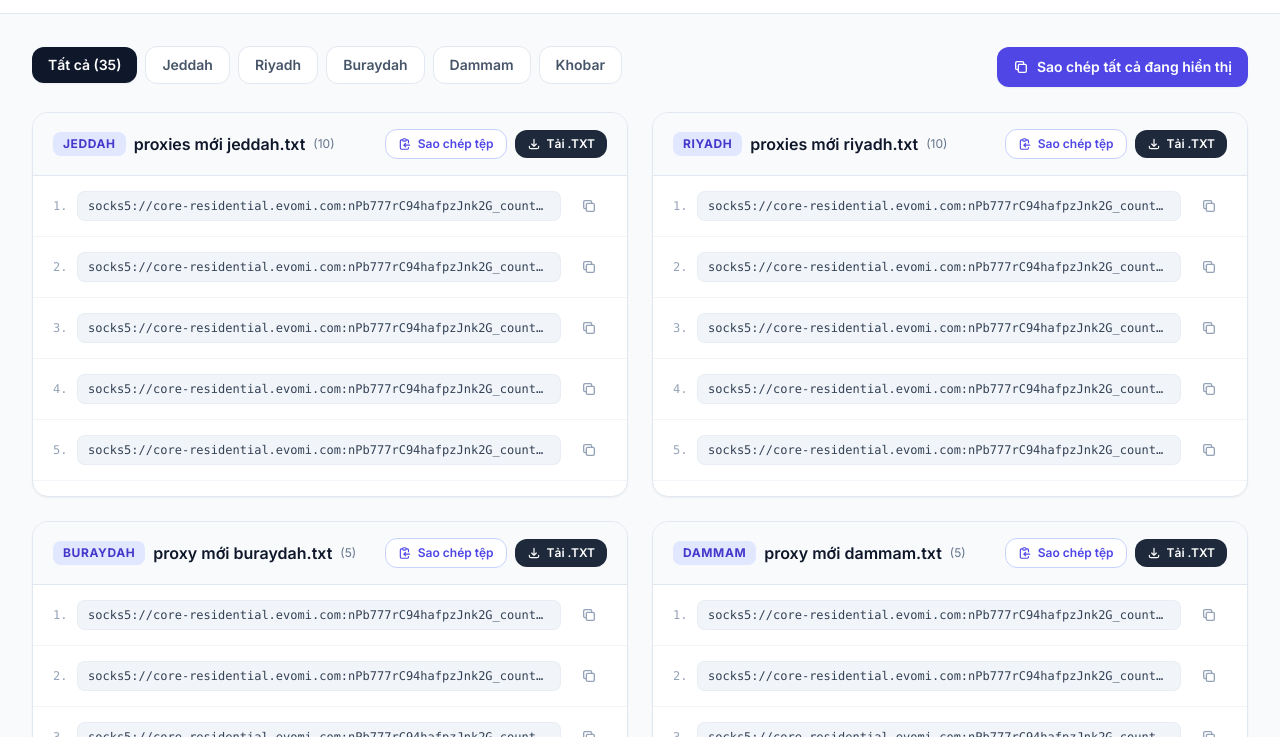
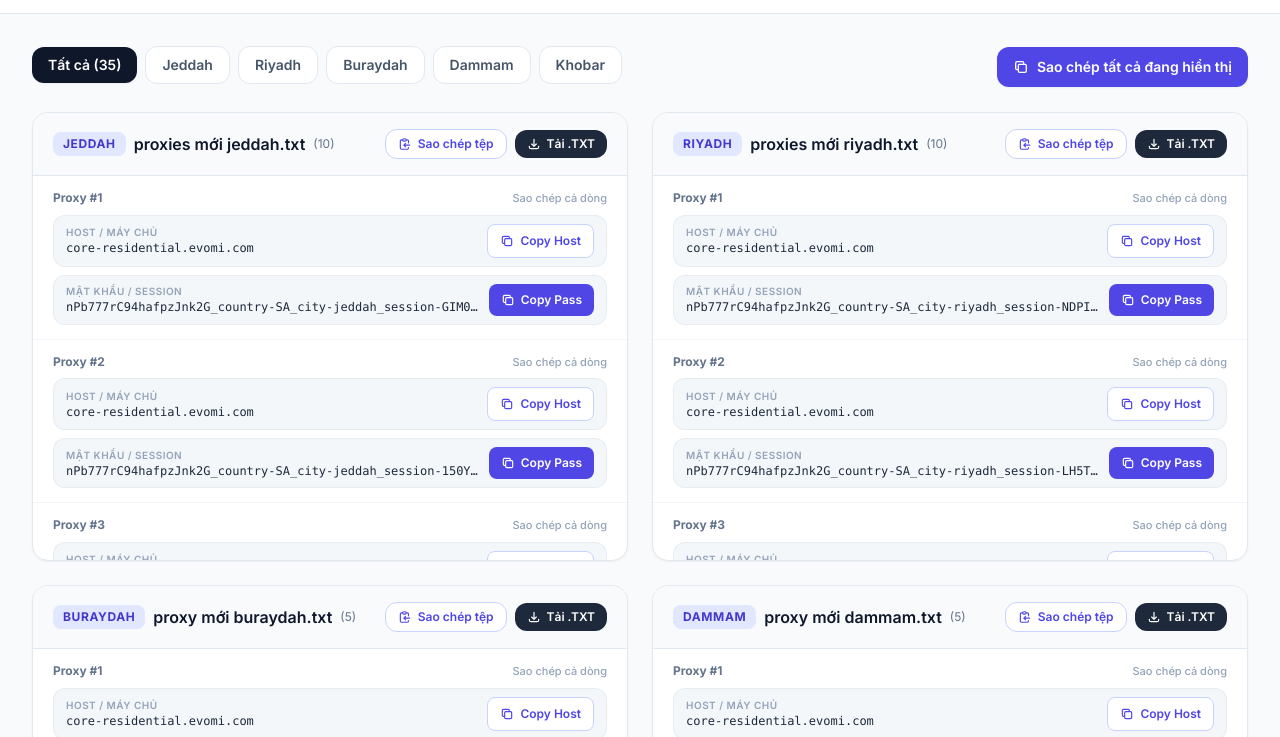
Before and after one commit to time6688-create/timeksa, a plain HTML site: page index.html in a window 1280 px wide. Shown: the part 63-800 px from the top of the page. Drawn offline with nearby package versions, Linux system fonts and the light colour scheme.

Commit message:
Refactor proxy display section in index.html

```diff
--- a/index.html
+++ b/index.html
@@ -501,24 +501,54 @@
                         </div>
 
                         <!-- Danh sách từng dòng Proxy -->
-                        <div class="divide-y divide-slate-100 max-h-80 overflow-y-auto">
-                            ${file.sanitizedLines.map((line, idx) => `
-                                <div class="px-4 sm:px-5 py-3 hover:bg-slate-50 transition-colors flex items-center justify-between gap-2.5 group">
-                                    <div class="flex items-center gap-2 min-w-0 flex-1">
-                                        <span class="text-xs font-mono text-slate-400 w-4 shrink-0">${idx + 1}.</span>
-                                        <code class="text-xs font-mono text-slate-700 truncate select-all bg-slate-100 px-2.5 py-1.5 rounded-lg border border-slate-200/60 w-full">
-                                            ${line}
-                                        </code>
+                        <div class="divide-y divide-slate-100 max-h-96 overflow-y-auto">
+                            ${file.sanitizedLines.map((line, idx) => {
+                                const withoutScheme = line.replace(/^socks5:\/\//, '');
+                                const colonIndex = withoutScheme.indexOf(':');
+                                const hostPart = colonIndex !== -1 ? withoutScheme.slice(0, colonIndex) : withoutScheme;
+                                const passPart = colonIndex !== -1 ? withoutScheme.slice(colonIndex + 1) : '';
+                                return `
+                                <div class="px-4 sm:px-5 py-3.5 hover:bg-slate-50/80 transition-colors flex flex-col gap-2">
+                                    <div class="flex items-center justify-between gap-2">
+                                        <span class="text-xs font-bold text-slate-500">Proxy #${idx + 1}</span>
+                                        <button onclick="copyText('${line}', 'Đã sao chép cả dòng Proxy #${idx + 1}!')"
+                                            class="text-[11px] font-medium text-slate-400 hover:text-indigo-600 transition-colors">
+                                            Sao chép cả dòng
+                                        </button>
                                     </div>
-                                    <button onclick="copyText('${line}', 'Đã sao chép dòng Proxy #${idx + 1}!')"
-                                        title="Sao chép dòng này"
-                                        class="p-2.5 text-indigo-600 bg-indigo-50/70 sm:bg-transparent sm:text-slate-400 hover:text-indigo-600 hover:bg-indigo-50 active:scale-90 rounded-xl transition-all shrink-0">
-                                        <svg class="w-4 h-4" fill="none" stroke="currentColor" viewBox="0 0 24 24">
-                                            <path stroke-linecap="round" stroke-linejoin="round" stroke-width="2" d="M8 16H6a2 2 0 01-2-2V6a2 2 0 012-2h8a2 2 0 012 2v2m-6 12h8a2 2 0 002-2v-8a2 2 0 00-2-2h-8a2 2 0 00-2 2v8a2 2 0 002 2z"></path>
-                                        </svg>
-                                    </button>
+
+                                    <!-- Phần 1: Host -->
+                                    <div class="flex items-center justify-between gap-2 bg-slate-100/80 px-3 py-2 rounded-xl border border-slate-200/70">
+                                        <div class="min-w-0 flex-1">
+                                            <span class="block text-[10px] font-semibold uppercase tracking-wider text-slate-400">Host / Máy chủ</span>
+                                            <code class="block text-xs font-mono text-slate-800 truncate select-all">${hostPart}</code>
+                                        </div>
+                                        <button onclick="copyText('${hostPart}', 'Đã sao chép Host (#${idx + 1})!')"
+                                            class="px-3 py-2 bg-white hover:bg-indigo-50 active:scale-95 text-indigo-600 border border-indigo-200 rounded-lg text-xs font-semibold transition-all flex items-center gap-1.5 shrink-0 shadow-2xs">
+                                            <svg class="w-3.5 h-3.5" fill="none" stroke="currentColor" viewBox="0 0 24 24">
+                                                <path stroke-linecap="round" stroke-linejoin="round" stroke-width="2" d="M8 16H6a2 2 0 01-2-2V6a2 2 0 012-2h8a2 2 0 012 2v2m-6 12h8a2 2 0 002-2v-8a2 2 0 00-2-2h-8a2 2 0 00-2 2v8a2 2 0 002 2z"></path>
+                                            </svg>
+                                            <span>Copy Host</span>
+                                        </button>
+                                    </div>
+
+                                    <!-- Phần 2: Password / Session -->
+                                    <div class="flex items-center justify-between gap-2 bg-slate-100/80 px-3 py-2 rounded-xl border border-slate-200/70">
+                                        <div class="min-w-0 flex-1">
+                                            <span class="block text-[10px] font-semibold uppercase tracking-wider text-slate-400">Mật khẩu / Session</span>
+                                            <code class="block text-xs font-mono text-slate-800 truncate select-all">${passPart}</code>
+                                        </div>
+                                        <button onclick="copyText('${passPart}', 'Đã sao chép Mật khẩu (#${idx + 1})!')"
+                                            class="px-3 py-2 bg-indigo-600 hover:bg-indigo-700 active:scale-95 text-white rounded-lg text-xs font-semibold transition-all flex items-center gap-1.5 shrink-0 shadow-2xs">
+                                            <svg class="w-3.5 h-3.5" fill="none" stroke="currentColor" viewBox="0 0 24 24">
+                                                <path stroke-linecap="round" stroke-linejoin="round" stroke-width="2" d="M8 16H6a2 2 0 01-2-2V6a2 2 0 012-2h8a2 2 0 012 2v2m-6 12h8a2 2 0 002-2v-8a2 2 0 00-2-2h-8a2 2 0 00-2 2v8a2 2 0 002 2z"></path>
+                                            </svg>
+                                            <span>Copy Pass</span>
+                                        </button>
+                                    </div>
                                 </div>
-                            `).join('')}
+                                `;
+                            }).join('')}
                         </div>
                     </div>
                 `;
```
